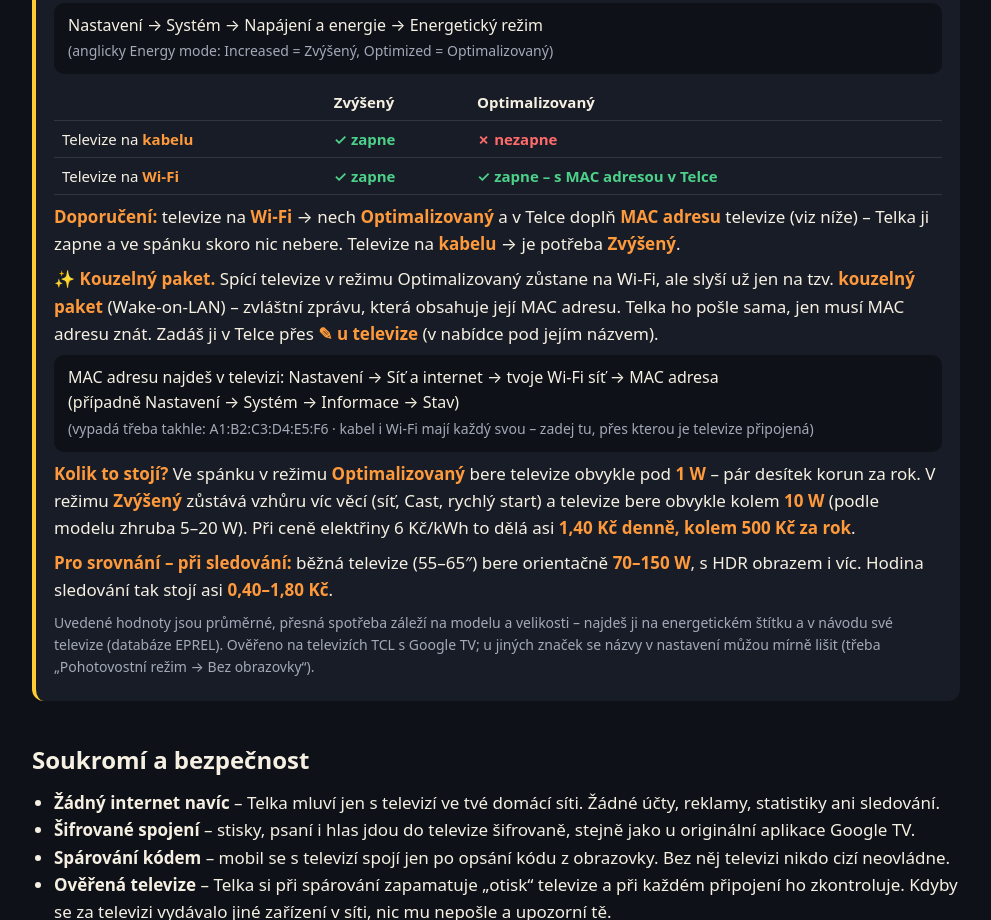
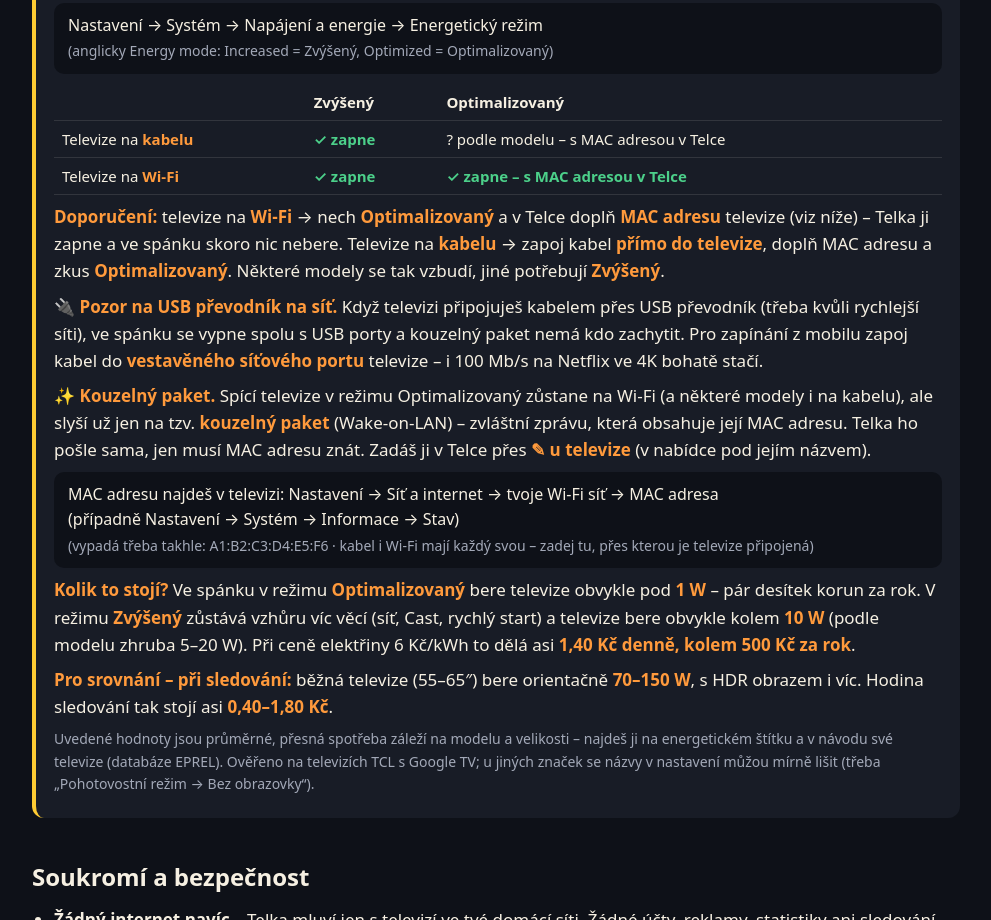
Before and after one commit to telka-v-kapse/telka-v-kapse.github.io, a plain HTML site: page index.html in a window 1280 px wide. Shown: the part 5860-6780 px from the top of the page, without its empty margins (144-1135 px from the left). Drawn offline with Linux system fonts and the light colour scheme.

Commit message:
Kabel: podle modelu, USB prevodnik (push az s vydanim)

```diff
--- a/index.html
+++ b/index.html
@@ -174,12 +174,16 @@
       <span>(anglicky Energy mode: Increased = Zvýšený, Optimized = Optimalizovaný)</span></p>
     <table>
       <tr><th></th><th>Zvýšený</th><th>Optimalizovaný</th></tr>
-      <tr><td>Televize na <b>kabelu</b></td><td class="ano">✓ zapne</td><td class="ne">✗ nezapne</td></tr>
+      <tr><td>Televize na <b>kabelu</b></td><td class="ano">✓ zapne</td><td>? podle modelu – s&nbsp;MAC adresou v Telce</td></tr>
       <tr><td>Televize na <b>Wi-Fi</b></td><td class="ano">✓ zapne</td><td class="ano">✓ zapne – s&nbsp;MAC adresou v Telce</td></tr>
     </table>
     <p><b>Doporučení:</b> televize na <b>Wi-Fi</b> → nech <b>Optimalizovaný</b> a v Telce doplň <b>MAC adresu</b> televize
-      (viz níže) – Telka ji zapne a ve spánku skoro nic nebere. Televize na <b>kabelu</b> → je potřeba <b>Zvýšený</b>.</p>
-    <p><b>✨ Kouzelný paket.</b> Spící televize v režimu Optimalizovaný zůstane na Wi-Fi, ale
+      (viz níže) – Telka ji zapne a ve spánku skoro nic nebere. Televize na <b>kabelu</b> → zapoj kabel <b>přímo do televize</b>, doplň MAC adresu a zkus <b>Optimalizovaný</b>.
+      Některé modely se tak vzbudí, jiné potřebují <b>Zvýšený</b>.</p>
+    <p><b>🔌 Pozor na USB převodník na síť.</b> Když televizi připojuješ kabelem přes USB převodník (třeba kvůli rychlejší síti),
+      ve spánku se vypne spolu s USB porty a kouzelný paket nemá kdo zachytit. Pro zapínání z mobilu zapoj kabel
+      do <b>vestavěného síťového portu</b> televize – i 100 Mb/s na Netflix ve 4K bohatě stačí.</p>
+    <p><b>✨ Kouzelný paket.</b> Spící televize v režimu Optimalizovaný zůstane na Wi-Fi (a některé modely i na kabelu), ale
       slyší už jen na tzv. <b>kouzelný paket</b> (Wake-on-LAN) – zvláštní zprávu, která obsahuje její MAC adresu. Telka ho pošle
       sama, jen musí MAC adresu znát. Zadáš ji v Telce přes <b>✎ u televize</b> (v nabídce pod jejím názvem).</p>
     <p class="cesta">MAC adresu najdeš v televizi: Nastavení → Síť a internet → tvoje Wi-Fi síť → MAC adresa<br>
```
